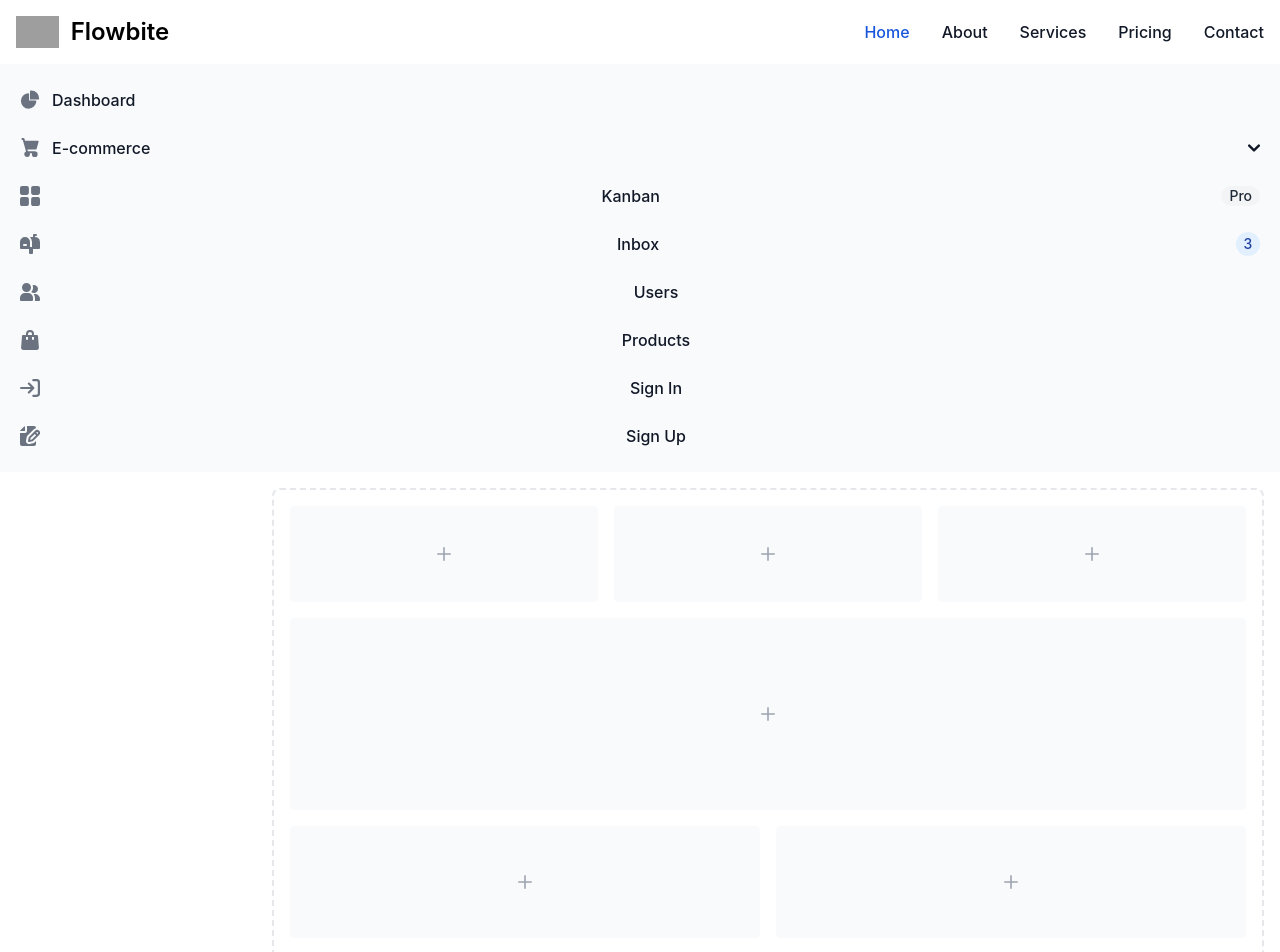
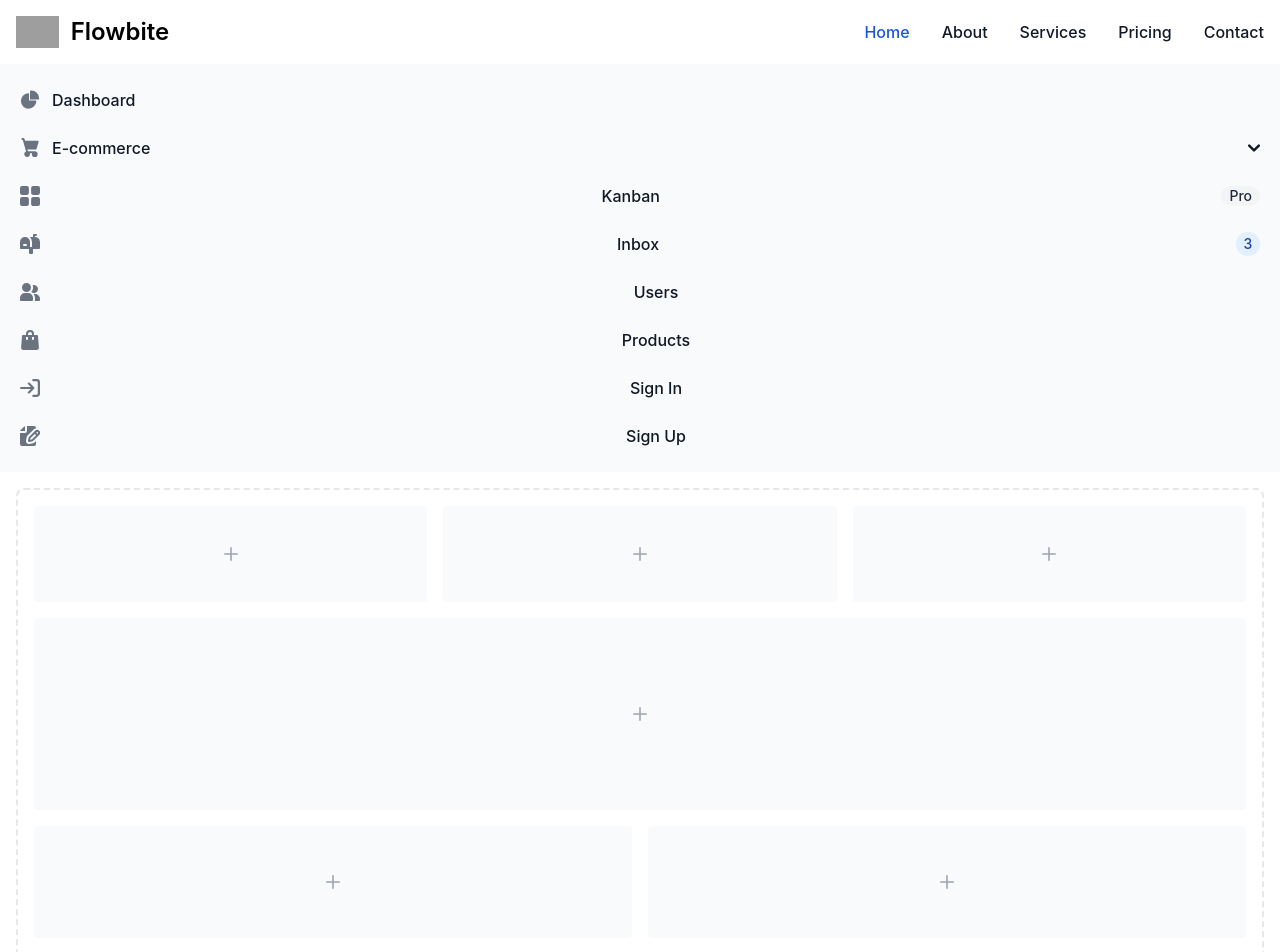
Before and after one commit to canata09/Tailwind-Flowbite-ReactJS-Library, a React (Create React App) app: page / in a window 1280 px wide. Shown: the top 952 px of the page. Built offline with nearby package versions, Linux system fonts and the light colour scheme; grey boxes are pictures that could not be loaded.

Commit message:
Update Mockdata.js

```diff
--- a/src/components/Mockdata/Mockdata.js
+++ b/src/components/Mockdata/Mockdata.js
@@ -5,7 +5,7 @@ function Mockdata() {
     return (
         <>
 
-            <div class="p-4 sm:ml-64">
+            <div class="p-4 ">
                 <div class="p-4 border-2 border-gray-200 border-dashed rounded-lg dark:border-gray-700">
                     <div class="grid grid-cols-3 gap-4 mb-4">
                         <div class="flex items-center justify-center h-24 rounded bg-gray-50 dark:bg-gray-800">
```
